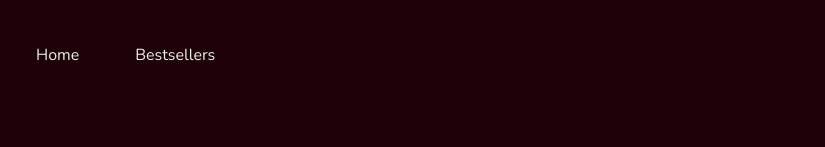
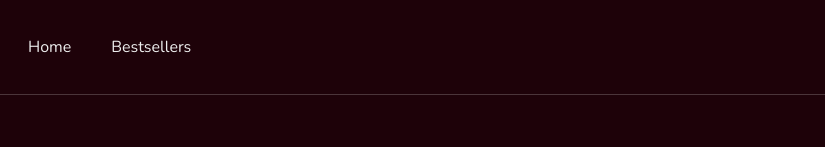
Before and after one commit to sandra-selezen/crimson-moon, a Next.js app: page /bestsellers in a window 1280 px wide. Shown: the top 147 px of the page, without its empty margins (0-825 px from the left). Built offline with nearby package versions, Linux system fonts and the light colour scheme; no server answers.

Commit message:
Add styles for header

```diff
--- a/src/components/Header/Header.module.scss
+++ b/src/components/Header/Header.module.scss
@@ -1,5 +1,6 @@
 .header {
   padding: 2rem 0;
+  border-bottom: 1px solid rgba(255, 255, 255, 0.2);
 }
 
 .list {
@@ -8,7 +9,7 @@
 }
 
 .item {
-  padding: 0.75rem;
+  padding: 0.25rem;
 }
 
 .link {
--- a/src/components/Header/Header.tsx
+++ b/src/components/Header/Header.tsx
@@ -6,8 +6,8 @@ import style from "./Header.module.scss";
 
 export const Header = () => {
   return (
-    <header className="container">
-      <nav className={style.header}>
+    <header className={style.header}>
+      <nav className="container">
         <ul className={style.list}>
           <li className={style.item}>
             <Link className={style.link} href={"/"}>Home</Link>
```
